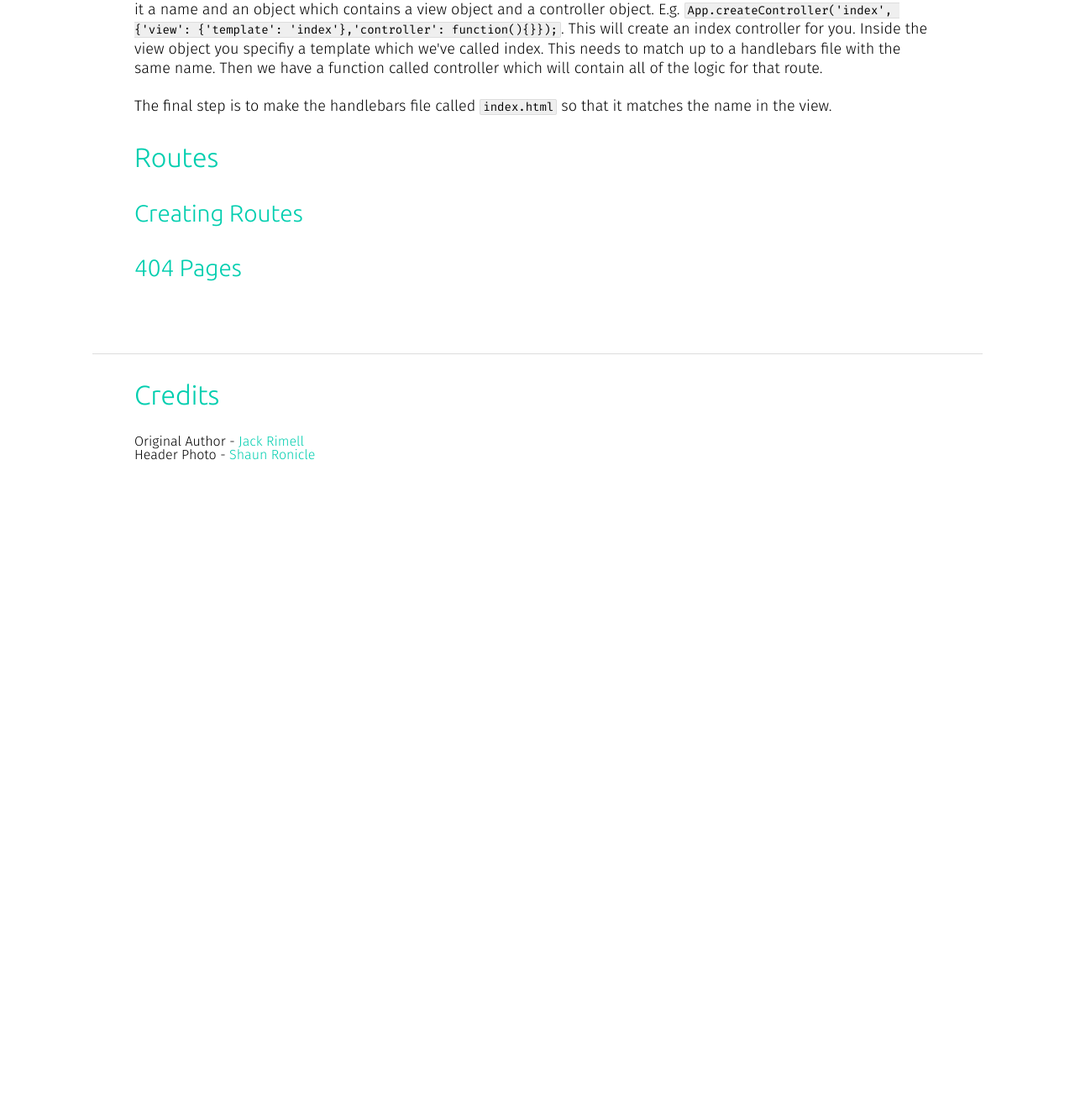
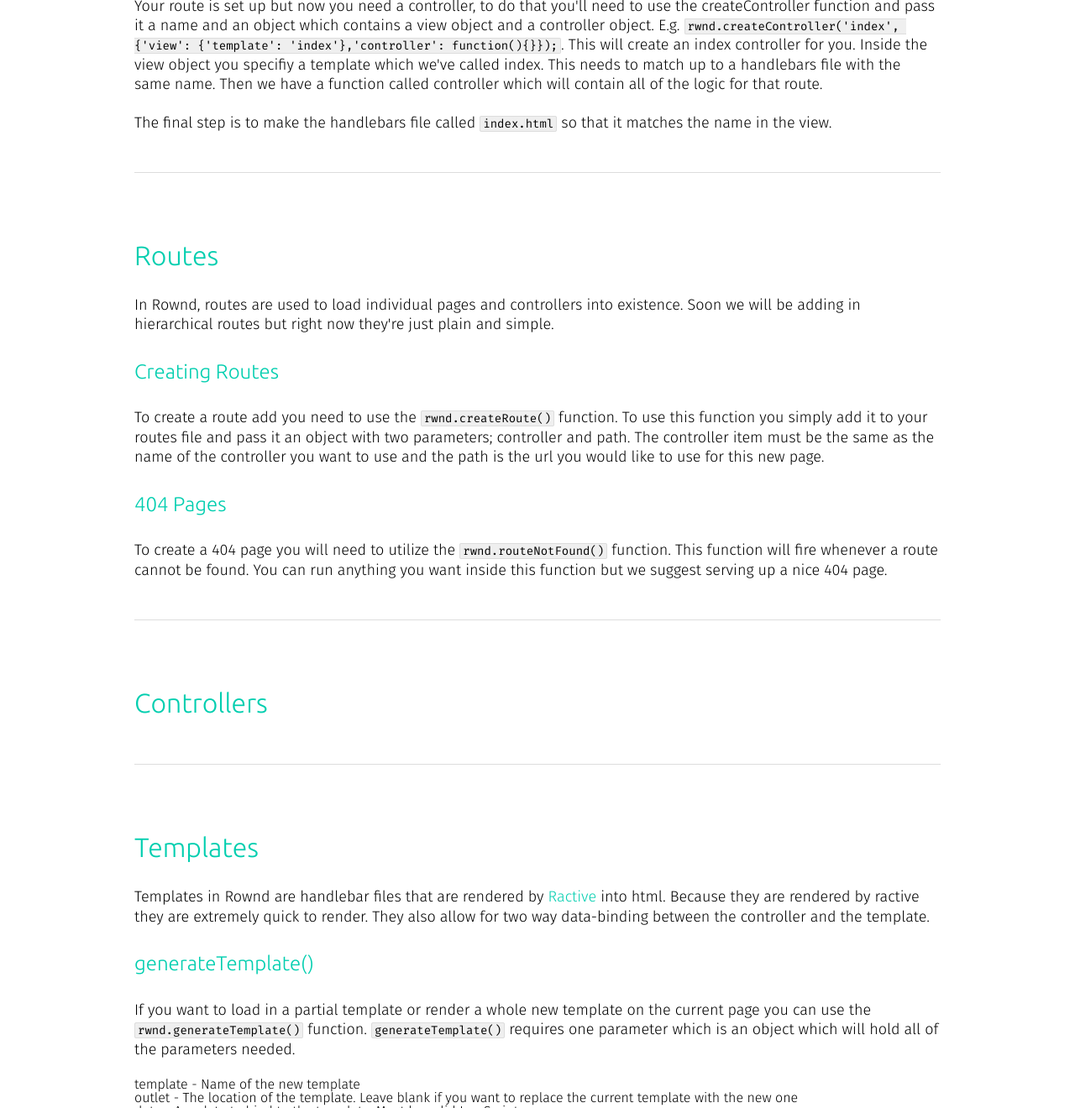
Before and after one commit to silverlight513/Rownd, a website: page index.html in a window 1280 px wide. Shown: the part 1480-2800 px from the top of the page at 84% size. Before the commit the page ends 2080 px from the top, so only its background shows below. Drawn offline with Linux system fonts and the light colour scheme; a web font is replaced by a local one.

Commit message:
added .doc-section and got further with the doc text

```diff
--- a/index.html
+++ b/index.html
@@ -44,16 +44,20 @@
 
     <!-- // About // -->
     <section>
+      <div class="doc-section">
         <h2>What is Rownd.js?</h2>
         <p>
         Rownd.js is a quick and simple Front-end framework. Lightweight and easier to build in than other MVC frameworks such as Angular.js or Ember.js.
         <br />
-      It uses <a href="http://www.ractivejs.org/">Ractive.js</a> at it's heart which makes rendering pages instant.
+        It uses <a href="http://www.ractivejs.org/">Ractive.js</a> at it's heart which makes rendering pages instant and allows two way data-binding so you can
+        be as dynamic as possible with your interfaces.
         </p>
+      </div>
     </section>
 
     <!-- // Documentation // -->
     <section>
+      <div class="doc-section">
         <div id="set-up">
           <h3>Set Up</h3>
           <p>
@@ -65,21 +69,21 @@
           <h4>Install</h4>
           <p>To install Rownd.js simply install it via npm using the command <code>npm install rownd --save</code></p>
         </div>
-      <div id="composing">
-        <h4>Composing</h4>
+        <div id="base-structure">
+          <h4>Base Structure</h4>
           <p>
-        To configure Rownd.js you're going to need to set up an index route, controller and view. First start by creating a Routes.js and create a new isntance of
-        Rownd with your own config using the start function - <code>var App = Rownd.start({debug: false});</code>. This is how you change your config options, just
+          To get Rownd.js working you're going to need to set up an index route, controller and view. First start by creating a Routes.js and create a new isntance of
+          Rownd with your own config using the start function - <code>var rwnd = Rownd.start({debug: false});</code>. This is how you change your config options, just
           give a config a value of your choosing and add it to the object in the start function.
           </p>
           <p>
-        Now that you have the start function going we need to create a route. To create a route type out <code>App.createRoute({'controller' : 'index','path' : ''});</code>.
+          Now that you have the start function going we need to create a route. To create a route type out <code>rwnd.createRoute({'controller' : 'index','path' : ''});</code>.
           When creating a route you will need to specify the path of the route (in this case empty string denotes root). You also need to specify the controller that will be
           used for that route, here we've used index as the name for the index controller.
           </p>
           <p>
           Your route is set up but now you need a controller, to do that you'll need to use the createController function and pass it a name and an object which contains a view
-        object and a controller object. E.g. <code>App.createController('index', {'view': {'template': 'index'},'controller': function(){}});</code>. This will create an
+          object and a controller object. E.g. <code>rwnd.createController('index', {'view': {'template': 'index'},'controller': function(){}});</code>. This will create an
           index controller for you. Inside the view object you specifiy a template which we've called index. This needs to match up to a handlebars file with the same name. Then
           we have a function called controller which will contain all of the logic for that route.
           </p>
@@ -87,17 +91,58 @@
           The final step is to make the handlebars file called <code>index.html</code> so that it matches the name in the view.
           </p>
         </div>
+      </div>
+      <div class="doc-section">
         <div id="routes">
           <h3>Routes</h3>
-
+          <p>
+          In Rownd, routes are used to load individual pages and controllers into existence. Soon we will be adding in hierarchical routes but right now they're just plain and
+          simple.
+          </p>
         </div>
         <div id="creating-routes">
           <h4>Creating Routes</h4>
-
+          <p>
+          To create a route add you need to use the <code>rwnd.createRoute()</code> function. To use this function you simply add it to your routes file and pass it an object
+          with two parameters; controller and path. The controller item must be the same as the name of the controller you want to use and the path is the url you would like
+          to use for this new page.
+          </p>
         </div>
         <div id="missing-routes">
           <h4>404 Pages</h4>
+          <p>
+          To create a 404 page you will need to utilize the <code>rwnd.routeNotFound()</code> function. This function will fire whenever a route cannot be found. You can run
+          anything you want inside this function but we suggest serving up a nice 404 page.
+          </p>
+        </div>
+      </div>
+      <div class="doc-section">
+        <div id="controllers">
+          <h3>Controllers</h3>
 
+        </div>
+      </div>
+      <div class="doc-section">
+        <div id="templates">
+          <h3>Templates</h3>
+          <p>
+          Templates in Rownd are handlebar files that are rendered by <a href="http://www.ractivejs.org/">Ractive</a> into html. Because they are rendered by ractive they are
+          extremely quick to render. They also allow for two way data-binding between the controller and the template.
+          </p>
+        </div>
+        <div id="generate-template">
+          <h4>generateTemplate()</h4>
+          <p>
+          If you want to load in a partial template or render a whole new template on the current page you can use the <code>rwnd.generateTemplate()</code> function.
+          <code>generateTemplate()</code> requires one parameter which is an object which will hold all of the parameters needed.
+          </p>
+          <ul>
+            <li>template - Name of the new template</li>
+            <li>outlet - The location of the template. Leave blank if you want to replace the current template with the new one</li>
+            <li>data - Any data to bind to the template. Must be valid JavaScript</li>
+            <li>append - Uses the append value in Ractive templates</li>
+          </ul>
+        </div>
       </div>
     </section>
 
--- a/styles/style.less
+++ b/styles/style.less
@@ -172,9 +172,7 @@ section {
   max-width: 350px;
   padding-left: 50px;
   padding-right: 50px;
-  padding-bottom: 50px;
   margin: 0 auto;
-  border-bottom: 1px solid #DDD;
 
   p {
     margin-top: 22px;
@@ -209,7 +207,7 @@ section {
   }
 
   h4 {
-    font-size: 28px;
+    font-size: 24px;
   }
 
   a {
@@ -217,8 +215,10 @@ section {
     text-decoration: none;
   }
 
-  &.no-line {
-    border-bottom: none;
+  .doc-section {
+    margin-bottom: 82px;
+    padding-bottom: 25px;
+    border-bottom: 1px solid #DDD;
   }
 }
 
```
Also changed, not shown: style.css, style.min.css. Lines whose indentation alone changed are shown as unchanged.
